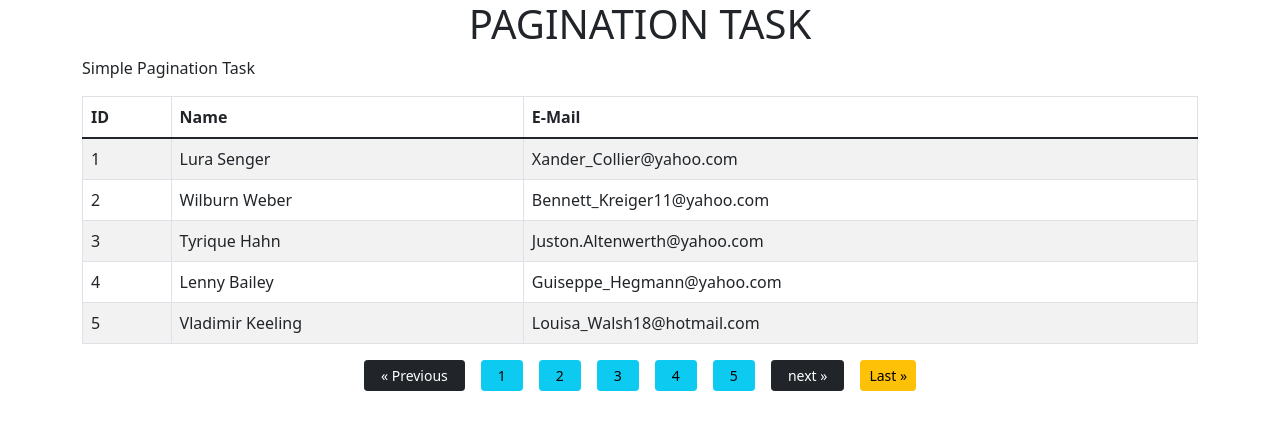
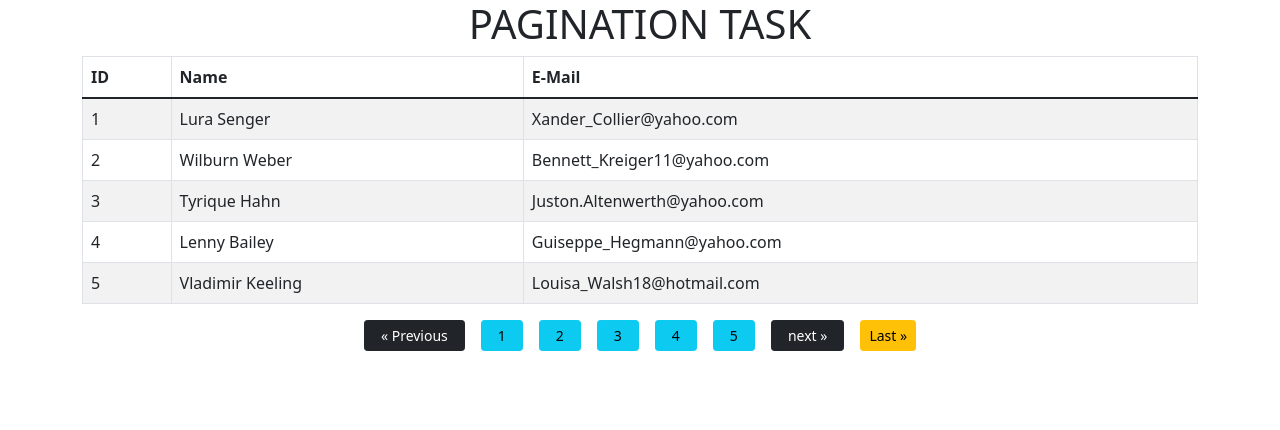
Before and after one commit to Vishwa000/Day-15-Task-02, a plain HTML site: page index.html in a window 1280 px wide. Drawn offline with nearby package versions, Linux system fonts and the light colour scheme.

Commit message:
Update index.html

```diff
--- a/index.html
+++ b/index.html
@@ -17,7 +17,6 @@
         <div class="col-lg-12 text-center">
           <h1 id="title">PAGINATION TASK</h1>
         </div>
-        <p id="description">Simple Pagination Task</p>
       </div>
       <div class="table-responsive">
         <table id="table" class="table table-striped table-bordered">
```
